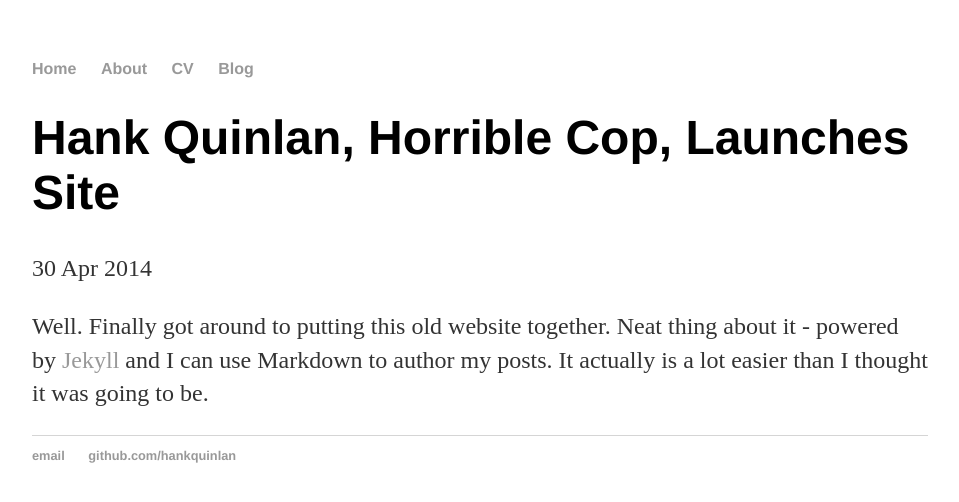
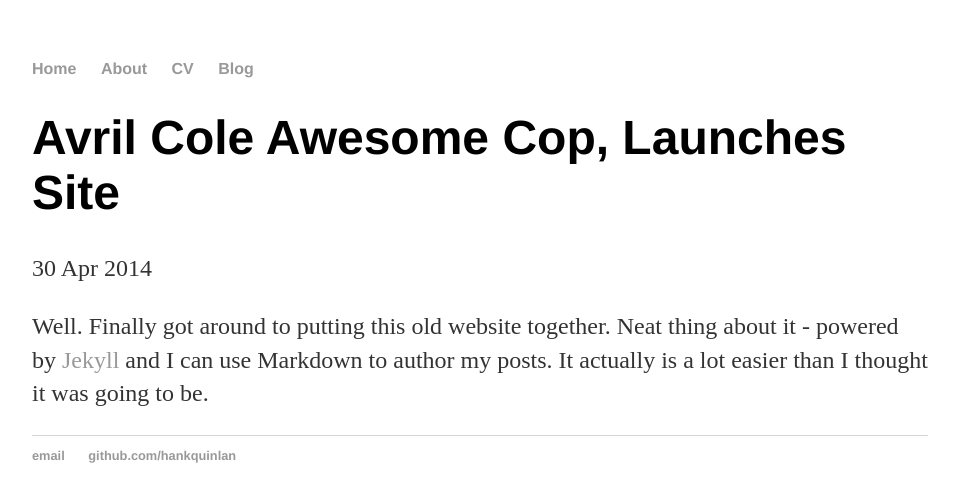
Before and after one commit to AvrilC1234/AvrilC1234.github.io, a Jekyll site: the page built from _posts/2018-09-20-anime-of-my-post.md, in a window 1280 px wide. Shown: the top 502 px of the page, without its empty margins (160-1119 px from the left). Built offline with Jekyll 4.4.1, drawn with Linux system fonts in a browser that asks for light colours.

Commit message:
Update 2018-09-20-anime-of-my-post.md

```diff
--- a/_posts/2018-09-20-anime-of-my-post.md
+++ b/_posts/2018-09-20-anime-of-my-post.md
@@ -1,6 +1,6 @@
 ---
 layout: post
-title: "Hank Quinlan, Horrible Cop, Launches Site"
+title: "Avril Cole Awesome Cop, Launches Site"
 date: 2014-04-30
 ---
 
```
